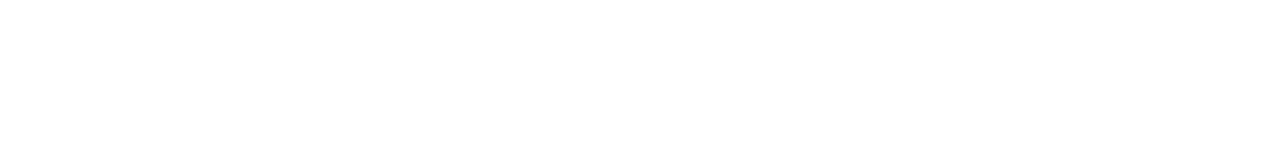
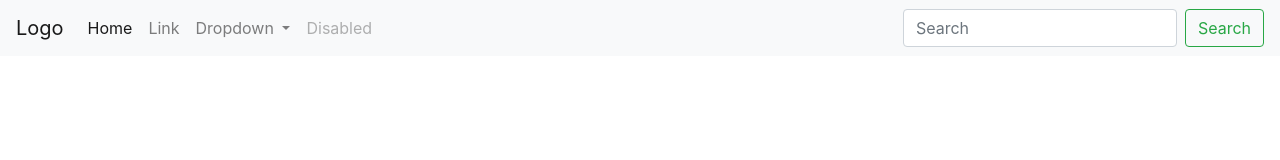
Before and after one commit to ethanhamra/myaplication, a plain HTML site: page index.html in a window 1280 px wide. Drawn offline with nearby package versions, Linux system fonts and the light colour scheme.

Commit message:
menambahkan navbar pada index.html

```diff
--- a/index.html
+++ b/index.html
@@ -3,10 +3,47 @@
 <head>
     <meta charset="UTF-8">
     <meta name="viewport" content="width=device-width, initial-scale=1.0">
+    <link rel="stylesheet" href="https://stackpath.bootstrapcdn.com/bootstrap/4.5.2/css/bootstrap.min.css" integrity="sha384-JcKb8q3iqJ61gNV9KGb8thSsNjpSL0n8PARn9HuZOnIxN0hoP+VmmDGMN5t9UJ0Z" crossorigin="anonymous">
     <title>Tampilan Utama</title>
 </head>
 <body>
-
+    <nav class="navbar navbar-expand-lg navbar-light bg-light">
+        <!-- Disini dapat diatur logo dari sebuah web tersebut-->
+        <a class="navbar-brand" href="#">Logo</a>
+        <button class="navbar-toggler" type="button" data-toggle="collapse" data-target="#navbarSupportedContent" aria-controls="navbarSupportedContent" aria-expanded="false" aria-label="Toggle navigation">
+          <span class="navbar-toggler-icon"></span>
+        </button>
+        <!-- Disini dapat diatur tampilan Navbar web-->
+        <div class="collapse navbar-collapse" id="navbarSupportedContent">
+          <ul class="navbar-nav mr-auto">
+            <li class="nav-item active">
+              <a class="nav-link" href="#">Home</a>
+            </li>
+            <li class="nav-item">
+              <a class="nav-link" href="#">Link</a>
+            </li>
+            <!-- Disini mengatur dropdown-->
+            <li class="nav-item dropdown">
+                <a class="nav-link dropdown-toggle" href="#" id="navbarDropdown" role="button" data-toggle="dropdown" aria-haspopup="true" aria-expanded="false">
+                  Dropdown
+                </a>
+                <div class="dropdown-menu" aria-labelledby="navbarDropdown">
+                  <a class="dropdown-item" href="#">Action</a>
+                  <a class="dropdown-item" href="#">Another action</a>
+                  <div class="dropdown-divider"></div>
+                  <a class="dropdown-item" href="#">Something else here</a>
+                </div>
+              </li>
+            <li class="nav-item">
+              <a class="nav-link disabled" href="#" tabindex="-1" aria-disabled="true">Disabled</a>
+            </li>
+          </ul>
+          <form class="form-inline my-2 my-lg-0">
+            <input class="form-control mr-sm-2" type="search" placeholder="Search" aria-label="Search">
+            <button class="btn btn-outline-success my-2 my-sm-0" type="submit">Search</button>
+          </form>
+        </div>
+      </nav>
 
 </body>
 </html>
```
